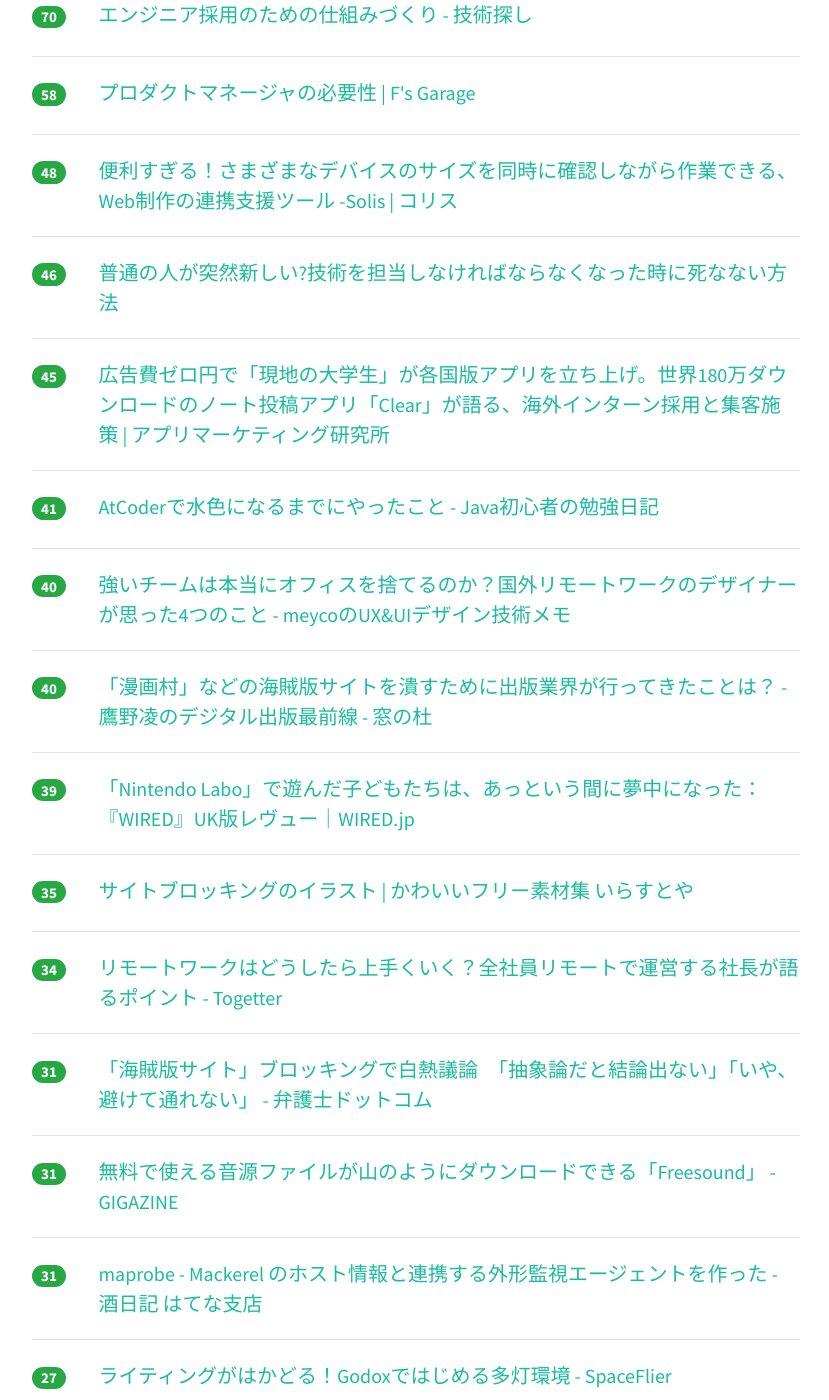
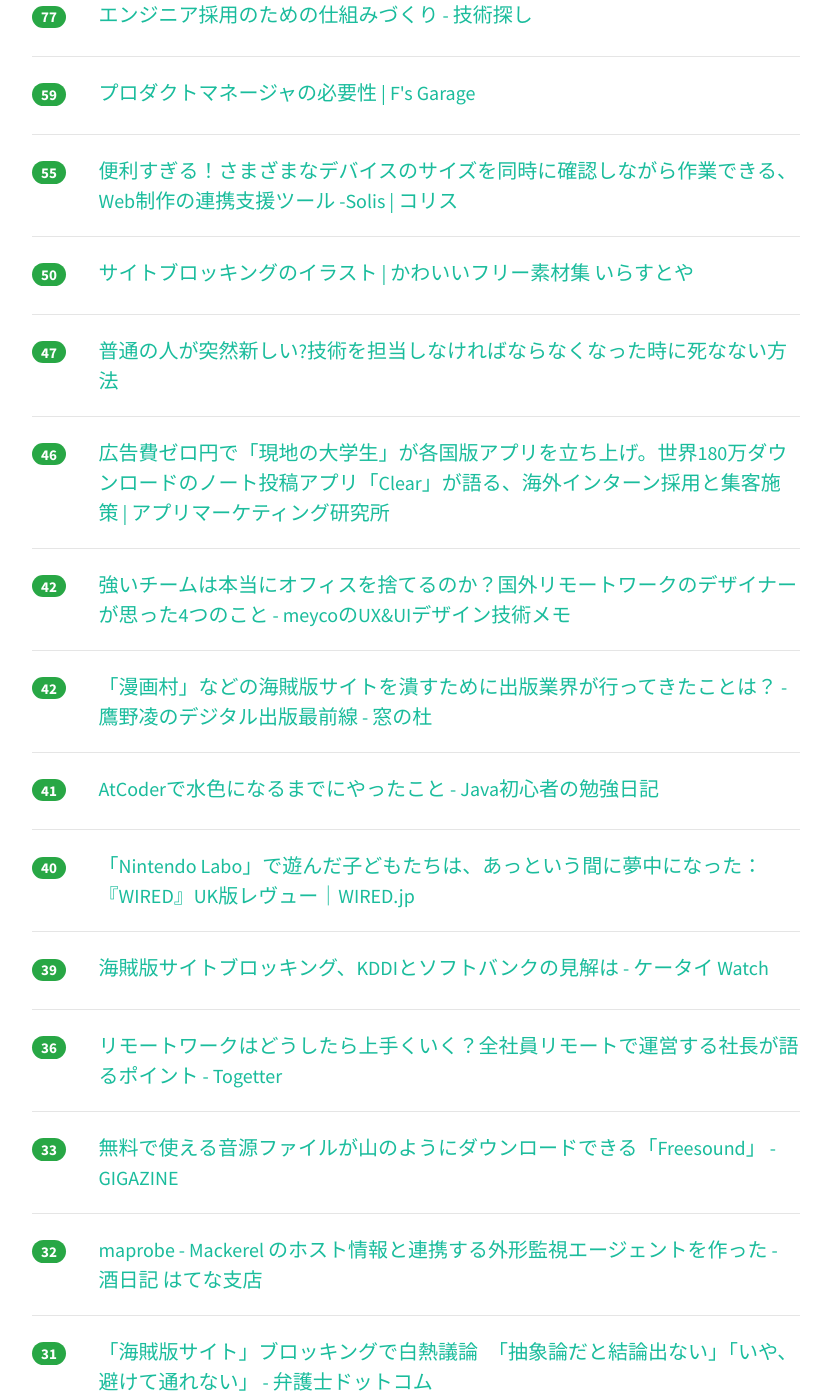
Before and after one commit to yatta47/hatena-matome-site, a Jekyll site: the page built from _posts/2018-04-23-hatena.md, in a window 1280 px wide and 1400 px high, scrolled down 1468 px. Shown: the whole window, without its empty margins (224-1053 px from the left). Built offline with Jekyll 4.4.1, drawn with Linux system fonts in a browser that asks for light colours; nearby versions of some CDN libraries; some of the changed text lies outside the part shown.

Commit message:
Updated 2018-04-23

```diff
--- a/_posts/2018-04-23-hatena.md
+++ b/_posts/2018-04-23-hatena.md
@@ -1,89 +1,104 @@
 ---
 layout: post
 title:  "2018-04-23 はてぶIT"
-date:   2018-04-23 18:02:23
+date:   2018-04-23 19:01:08
 tags: [it-hotentry]
 ---
-49 件のデータあり
+51 件のデータあり
 
 <hr><div class="row">
-<div class="col-1"><span class="badge badge-pill badge-success h2">571</span></div>
+<div class="col-1"><span class="badge badge-pill badge-success h2">586</span></div>
 <div class="col-11"><a href='https://news.yahoo.co.jp/byline/yamamotoichiro/20180422-00084326/' target='_blank'>NTTグループが23日月曜にも傘下ISPに対し独自のブロッキング案を発表・実施か(山本一郎) - 個人 - Yahoo!ニュース</a></div>
 </div>
 <hr>
 <div class="row">
-<div class="col-1"><span class="badge badge-pill badge-success h2">221</span></div>
+<div class="col-1"><span class="badge badge-pill badge-success h2">239</span></div>
+<div class="col-11"><a href='https://www.businessinsider.jp/post-165996' target='_blank'>イーロン・マスク氏がテスラの従業員に送った、生産性を上げるための7つのアドバイス | BUSINESS INSIDER JAPAN</a></div>
+</div>
+<hr>
+<div class="row">
+<div class="col-1"><span class="badge badge-pill badge-success h2">225</span></div>
 <div class="col-11"><a href='http://www.mag2.com/p/money/437235' target='_blank'>Amazon一強時代は終焉へ。「Google」がじわじわとEC界を侵略している＝シバタナオキ | マネーボイス</a></div>
 </div>
 <hr>
 <div class="row">
-<div class="col-1"><span class="badge badge-pill badge-success h2">217</span></div>
-<div class="col-11"><a href='https://www.businessinsider.jp/post-165996' target='_blank'>イーロン・マスク氏がテスラの従業員に送った、生産性を上げるための7つのアドバイス | BUSINESS INSIDER JAPAN</a></div>
-</div>
-<hr>
-<div class="row">
-<div class="col-1"><span class="badge badge-pill badge-success h2">205</span></div>
+<div class="col-1"><span class="badge badge-pill badge-success h2">209</span></div>
 <div class="col-11"><a href='http://nlab.itmedia.co.jp/nl/articles/1804/22/news031.html' target='_blank'>BBCが1万6000種類以上の「効果音」を無料公開　非営利目的での利用が可能 - ねとらぼ</a></div>
 </div>
 <hr>
 <div class="row">
-<div class="col-1"><span class="badge badge-pill badge-success h2">196</span></div>
+<div class="col-1"><span class="badge badge-pill badge-success h2">203</span></div>
+<div class="col-11"><a href='http://programming-study.com/trouble/programming-language-learn/' target='_blank'>プログラミング初心者が最初に習得すべきプログラミング言語 | プロスタ</a></div>
+</div>
+<hr>
+<div class="row">
+<div class="col-1"><span class="badge badge-pill badge-success h2">199</span></div>
 <div class="col-11"><a href='http://www.publickey1.jp/blog/18/mysql_802json.html' target='_blank'>MySQL 8.0正式版がリリース。性能が最大で2倍、JSONデータや地理情報などサポート。ロールによるユーザー権限の管理も可能に － Publickey</a></div>
 </div>
 <hr>
 <div class="row">
-<div class="col-1"><span class="badge badge-pill badge-success h2">191</span></div>
-<div class="col-11"><a href='http://programming-study.com/trouble/programming-language-learn/' target='_blank'>プログラミング初心者が最初に習得すべきプログラミング言語 | プロスタ</a></div>
-</div>
-<hr>
-<div class="row">
-<div class="col-1"><span class="badge badge-pill badge-success h2">174</span></div>
+<div class="col-1"><span class="badge badge-pill badge-success h2">198</span></div>
 <div class="col-11"><a href='https://note.hapticweb.org/n/n8e0b97e2c8e0' target='_blank'>Slackを使って、生活も仕事もハッピーにするためにやっていること｜ますぶちみなこ</a></div>
 </div>
 <hr>
 <div class="row">
-<div class="col-1"><span class="badge badge-pill badge-success h2">109</span></div>
+<div class="col-1"><span class="badge badge-pill badge-success h2">132</span></div>
+<div class="col-11"><a href='https://www.nttdocomo.co.jp/info/news_release/2018/04/23_00.html' target='_blank'>報道発表資料 : インターネット上の海賊版サイトに対するブロッキングの実施について | お知らせ | NTTドコモ</a></div>
+</div>
+<hr>
+<div class="row">
+<div class="col-1"><span class="badge badge-pill badge-success h2">130</span></div>
 <div class="col-11"><a href='https://togetter.com/li/1220646' target='_blank'>「購入したコンテンツ、ダウンロード済みコンテンツも閲覧不可になる」なんてことをやっているから正規のサービス利用者が増えないんだよ！ - Togetter</a></div>
 </div>
 <hr>
 <div class="row">
-<div class="col-1"><span class="badge badge-pill badge-success h2">102</span></div>
-<div class="col-11"><a href='https://www.nttdocomo.co.jp/info/news_release/2018/04/23_00.html' target='_blank'>報道発表資料 : インターネット上の海賊版サイトに対するブロッキングの実施について | お知らせ | NTTドコモ</a></div>
+<div class="col-1"><span class="badge badge-pill badge-success h2">124</span></div>
+<div class="col-11"><a href='https://www.ntt.com/about-us/press-releases/news/article/2018/0423.html' target='_blank'>ニュース 2018年4月23日:インターネット上の海賊版サイトに対するブロッキングの実施について | NTT Com 企業情報 | NTTコミュニケーションズ 企業情報</a></div>
 </div>
 <hr>
 <div class="row">
-<div class="col-1"><span class="badge badge-pill badge-success h2">100</span></div>
+<div class="col-1"><span class="badge badge-pill badge-success h2">103</span></div>
 <div class="col-11"><a href='https://anond.hatelabo.jp/20180422163951' target='_blank'>残り1メモリで耐える信号機やめろ</a></div>
 </div>
 <hr>
 <div class="row">
-<div class="col-1"><span class="badge badge-pill badge-success h2">99</span></div>
-<div class="col-11"><a href='https://www.ntt.com/about-us/press-releases/news/article/2018/0423.html' target='_blank'>ニュース 2018年4月23日:インターネット上の海賊版サイトに対するブロッキングの実施について | NTT Com 企業情報 | NTTコミュニケーションズ 企業情報</a></div>
-</div>
-<hr>
-<div class="row">
-<div class="col-1"><span class="badge badge-pill badge-success h2">70</span></div>
+<div class="col-1"><span class="badge badge-pill badge-success h2">77</span></div>
 <div class="col-11"><a href='http://blog.hiroppy.me/entry/2018/04/23/100031' target='_blank'>エンジニア採用のための仕組みづくり - 技術探し</a></div>
 </div>
 <hr>
 <div class="row">
-<div class="col-1"><span class="badge badge-pill badge-success h2">58</span></div>
+<div class="col-1"><span class="badge badge-pill badge-success h2">59</span></div>
 <div class="col-11"><a href='https://f-shin.net/fsgarage/6341' target='_blank'>プロダクトマネージャの必要性 | F's Garage</a></div>
 </div>
 <hr>
 <div class="row">
-<div class="col-1"><span class="badge badge-pill badge-success h2">48</span></div>
+<div class="col-1"><span class="badge badge-pill badge-success h2">55</span></div>
 <div class="col-11"><a href='https://coliss.com/articles/build-websites/operation/work/live-design-output-solis.html' target='_blank'>便利すぎる！さまざまなデバイスのサイズを同時に確認しながら作業できる、Web制作の連携支援ツール -Solis | コリス</a></div>
 </div>
 <hr>
 <div class="row">
-<div class="col-1"><span class="badge badge-pill badge-success h2">46</span></div>
+<div class="col-1"><span class="badge badge-pill badge-success h2">50</span></div>
+<div class="col-11"><a href='https://www.irasutoya.com/2018/04/blog-post_856.html' target='_blank'>サイトブロッキングのイラスト | かわいいフリー素材集 いらすとや</a></div>
+</div>
+<hr>
+<div class="row">
+<div class="col-1"><span class="badge badge-pill badge-success h2">47</span></div>
 <div class="col-11"><a href='https://www.slideshare.net/HirokiIshikawa1/ss-94490585' target='_blank'>普通の人が突然新しい?技術を担当しなければならなくなった時に死なない方法</a></div>
 </div>
 <hr>
 <div class="row">
-<div class="col-1"><span class="badge badge-pill badge-success h2">45</span></div>
+<div class="col-1"><span class="badge badge-pill badge-success h2">46</span></div>
 <div class="col-11"><a href='http://appmarketinglabo.net/clear-marketing/' target='_blank'>広告費ゼロ円で「現地の大学生」が各国版アプリを立ち上げ。世界180万ダウンロードのノート投稿アプリ「Clear」が語る、海外インターン採用と集客施策 | アプリマーケティング研究所</a></div>
+</div>
+<hr>
+<div class="row">
+<div class="col-1"><span class="badge badge-pill badge-success h2">42</span></div>
+<div class="col-11"><a href='http://meyco.hateblo.jp/entry/2018/04/23/012939' target='_blank'>強いチームは本当にオフィスを捨てるのか？国外リモートワークのデザイナーが思った4つのこと - meycoのUX&UIデザイン技術メモ</a></div>
+</div>
+<hr>
+<div class="row">
+<div class="col-1"><span class="badge badge-pill badge-success h2">42</span></div>
+<div class="col-11"><a href='https://forest.watch.impress.co.jp/docs/bookwatch/digipub/1118474.html' target='_blank'>「漫画村」などの海賊版サイトを潰すために出版業界が行ってきたことは？ - 鷹野凌のデジタル出版最前線 - 窓の杜</a></div>
 </div>
 <hr>
 <div class="row">
@@ -93,42 +108,32 @@ tags: [it-hotentry]
 <hr>
 <div class="row">
 <div class="col-1"><span class="badge badge-pill badge-success h2">40</span></div>
-<div class="col-11"><a href='http://meyco.hateblo.jp/entry/2018/04/23/012939' target='_blank'>強いチームは本当にオフィスを捨てるのか？国外リモートワークのデザイナーが思った4つのこと - meycoのUX&UIデザイン技術メモ</a></div>
-</div>
-<hr>
-<div class="row">
-<div class="col-1"><span class="badge badge-pill badge-success h2">40</span></div>
-<div class="col-11"><a href='https://forest.watch.impress.co.jp/docs/bookwatch/digipub/1118474.html' target='_blank'>「漫画村」などの海賊版サイトを潰すために出版業界が行ってきたことは？ - 鷹野凌のデジタル出版最前線 - 窓の杜</a></div>
+<div class="col-11"><a href='https://wired.jp/2018/04/23/nintendo-labo-review-uk/' target='_blank'>「Nintendo Labo」で遊んだ子どもたちは、あっという間に夢中になった：『WIRED』UK版レヴュー｜WIRED.jp</a></div>
 </div>
 <hr>
 <div class="row">
 <div class="col-1"><span class="badge badge-pill badge-success h2">39</span></div>
-<div class="col-11"><a href='https://wired.jp/2018/04/23/nintendo-labo-review-uk/' target='_blank'>「Nintendo Labo」で遊んだ子どもたちは、あっという間に夢中になった：『WIRED』UK版レヴュー｜WIRED.jp</a></div>
+<div class="col-11"><a href='https://k-tai.watch.impress.co.jp/docs/news/1118522.html' target='_blank'>海賊版サイトブロッキング、KDDIとソフトバンクの見解は - ケータイ Watch</a></div>
 </div>
 <hr>
 <div class="row">
-<div class="col-1"><span class="badge badge-pill badge-success h2">35</span></div>
-<div class="col-11"><a href='https://www.irasutoya.com/2018/04/blog-post_856.html' target='_blank'>サイトブロッキングのイラスト | かわいいフリー素材集 いらすとや</a></div>
+<div class="col-1"><span class="badge badge-pill badge-success h2">36</span></div>
+<div class="col-11"><a href='https://togetter.com/li/1220491' target='_blank'>リモートワークはどうしたら上手くいく？全社員リモートで運営する社長が語るポイント - Togetter</a></div>
 </div>
 <hr>
 <div class="row">
-<div class="col-1"><span class="badge badge-pill badge-success h2">34</span></div>
-<div class="col-11"><a href='https://togetter.com/li/1220491' target='_blank'>リモートワークはどうしたら上手くいく？全社員リモートで運営する社長が語るポイント - Togetter</a></div>
+<div class="col-1"><span class="badge badge-pill badge-success h2">33</span></div>
+<div class="col-11"><a href='https://gigazine.net/news/20150109-freesound/' target='_blank'>無料で使える音源ファイルが山のようにダウンロードできる「Freesound」 - GIGAZINE</a></div>
+</div>
+<hr>
+<div class="row">
+<div class="col-1"><span class="badge badge-pill badge-success h2">32</span></div>
+<div class="col-11"><a href='https://sfujiwara.hatenablog.com/entry/2018/04/23/113316' target='_blank'>maprobe - Mackerel のホスト情報と連携する外形監視エージェントを作った - 酒日記 はてな支店</a></div>
 </div>
 <hr>
 <div class="row">
 <div class="col-1"><span class="badge badge-pill badge-success h2">31</span></div>
 <div class="col-11"><a href='https://www.bengo4.com/internet/n_7763/' target='_blank'>「海賊版サイト」ブロッキングで白熱議論　「抽象論だと結論出ない」「いや、避けて通れない」 - 弁護士ドットコム</a></div>
-</div>
-<hr>
-<div class="row">
-<div class="col-1"><span class="badge badge-pill badge-success h2">31</span></div>
-<div class="col-11"><a href='https://gigazine.net/news/20150109-freesound/' target='_blank'>無料で使える音源ファイルが山のようにダウンロードできる「Freesound」 - GIGAZINE</a></div>
-</div>
-<hr>
-<div class="row">
-<div class="col-1"><span class="badge badge-pill badge-success h2">31</span></div>
-<div class="col-11"><a href='https://sfujiwara.hatenablog.com/entry/2018/04/23/113316' target='_blank'>maprobe - Mackerel のホスト情報と連携する外形監視エージェントを作った - 酒日記 はてな支店</a></div>
 </div>
 <hr>
 <div class="row">
@@ -142,8 +147,8 @@ tags: [it-hotentry]
 </div>
 <hr>
 <div class="row">
-<div class="col-1"><span class="badge badge-pill badge-success h2">24</span></div>
-<div class="col-11"><a href='https://k-tai.watch.impress.co.jp/docs/news/1118522.html' target='_blank'>海賊版サイトブロッキング、KDDIとソフトバンクの見解は - ケータイ Watch</a></div>
+<div class="col-1"><span class="badge badge-pill badge-success h2">23</span></div>
+<div class="col-11"><a href='http://news.tv-asahi.co.jp/news_society/articles/000125724.html' target='_blank'>高須クリニックの訴え退け　“名誉毀損”裁判</a></div>
 </div>
 <hr>
 <div class="row">
@@ -158,17 +163,27 @@ tags: [it-hotentry]
 <hr>
 <div class="row">
 <div class="col-1"><span class="badge badge-pill badge-success h2">22</span></div>
+<div class="col-11"><a href='https://www.nikkei.com/article/DGXMZO29556940Y8A410C1FFR000/' target='_blank'>広がる「天才プログラマー」人脈　企業価値5000億円超　　：日本経済新聞</a></div>
+</div>
+<hr>
+<div class="row">
+<div class="col-1"><span class="badge badge-pill badge-success h2">22</span></div>
 <div class="col-11"><a href='https://toyokeizai.net/articles/-/217670' target='_blank'>若い会社なのに高収益で新卒も辞めない54社 | 就職四季報プラスワン | 東洋経済オンライン | 経済ニュースの新基準</a></div>
 </div>
 <hr>
 <div class="row">
-<div class="col-1"><span class="badge badge-pill badge-success h2">21</span></div>
-<div class="col-11"><a href='https://www.nikkei.com/article/DGXMZO29556940Y8A410C1FFR000/' target='_blank'>広がる「天才プログラマー」人脈　企業価値5000億円超　　：日本経済新聞</a></div>
+<div class="col-1"><span class="badge badge-pill badge-success h2">22</span></div>
+<div class="col-11"><a href='https://www.asahi.com/articles/ASL4R4Q81L4RULFA01G.html' target='_blank'>海賊版サイト、ＮＴＴが接続遮断へ　政府要請受け初実施：朝日新聞デジタル</a></div>
+</div>
+<hr>
+<div class="row">
+<div class="col-1"><span class="badge badge-pill badge-success h2">22</span></div>
+<div class="col-11"><a href='https://speakerdeck.com/spesnova/a-design-guide-for-kubernetes-in-production-japanese' target='_blank'>Kubernetes 運用設計ガイド / A design guide for Kubernetes in production (Japanese) // Speaker Deck</a></div>
 </div>
 <hr>
 <div class="row">
 <div class="col-1"><span class="badge badge-pill badge-success h2">21</span></div>
-<div class="col-11"><a href='http://news.tv-asahi.co.jp/news_society/articles/000125724.html' target='_blank'>高須クリニックの訴え退け　“名誉毀損”裁判</a></div>
+<div class="col-11"><a href='http://uxmilk.jp/71921' target='_blank'>Atlassianがデザインシステムの構築から学んだこと | UX MILK</a></div>
 </div>
 <hr>
 <div class="row">
@@ -187,8 +202,23 @@ tags: [it-hotentry]
 </div>
 <hr>
 <div class="row">
+<div class="col-1"><span class="badge badge-pill badge-success h2">20</span></div>
+<div class="col-11"><a href='https://hajipion.com/2721.html' target='_blank'>スマートロックの天敵「マンションのオートロック」も鍵なしでスマホから開けられるようにしてみた | hajipion.com</a></div>
+</div>
+<hr>
+<div class="row">
+<div class="col-1"><span class="badge badge-pill badge-success h2">20</span></div>
+<div class="col-11"><a href='https://k-tai.watch.impress.co.jp/docs/news/1118509.html' target='_blank'>ドコモなどNTTグループ3社、海賊版サイトのブロッキング実施へ - ケータイ Watch</a></div>
+</div>
+<hr>
+<div class="row">
 <div class="col-1"><span class="badge badge-pill badge-success h2">19</span></div>
 <div class="col-11"><a href='https://anond.hatelabo.jp/20180421122554' target='_blank'>名前はAから始めたほうがいい。</a></div>
+</div>
+<hr>
+<div class="row">
+<div class="col-1"><span class="badge badge-pill badge-success h2">19</span></div>
+<div class="col-11"><a href='https://akiba-pc.watch.impress.co.jp/docs/news/news/1118366.html' target='_blank'>VIVE Proの“フルセット版”が発売、新型ベースステーションやコントローラーが付属 - AKIBA PC Hotline!</a></div>
 </div>
 <hr>
 <div class="row">
@@ -197,23 +227,8 @@ tags: [it-hotentry]
 </div>
 <hr>
 <div class="row">
-<div class="col-1"><span class="badge badge-pill badge-success h2">19</span></div>
-<div class="col-11"><a href='https://hajipion.com/2721.html' target='_blank'>スマートロックの天敵「マンションのオートロック」も鍵なしでスマホから開けられるようにしてみた | hajipion.com</a></div>
-</div>
-<hr>
-<div class="row">
-<div class="col-1"><span class="badge badge-pill badge-success h2">19</span></div>
-<div class="col-11"><a href='http://uxmilk.jp/71921' target='_blank'>Atlassianがデザインシステムの構築から学んだこと | UX MILK</a></div>
-</div>
-<hr>
-<div class="row">
 <div class="col-1"><span class="badge badge-pill badge-success h2">18</span></div>
-<div class="col-11"><a href='https://akiba-pc.watch.impress.co.jp/docs/news/news/1118366.html' target='_blank'>VIVE Proの“フルセット版”が発売、新型ベースステーションやコントローラーが付属 - AKIBA PC Hotline!</a></div>
-</div>
-<hr>
-<div class="row">
-<div class="col-1"><span class="badge badge-pill badge-success h2">17</span></div>
-<div class="col-11"><a href='https://www.asahi.com/articles/ASL4R4Q81L4RULFA01G.html' target='_blank'>海賊版サイト、ＮＴＴが接続遮断へ　政府要請受け初実施：朝日新聞デジタル</a></div>
+<div class="col-11"><a href='http://tech.nikkeibp.co.jp/atcl/nxt/news/18/00978/' target='_blank'>NTTグループ、「漫画村」など海賊版3サイトへのサイトブロッキング開始へ | 日経 xTECH（クロステック）</a></div>
 </div>
 <hr>
 <div class="row">
@@ -222,8 +237,8 @@ tags: [it-hotentry]
 </div>
 <hr>
 <div class="row">
-<div class="col-1"><span class="badge badge-pill badge-success h2">15</span></div>
-<div class="col-11"><a href='https://k-tai.watch.impress.co.jp/docs/news/1118509.html' target='_blank'>ドコモなどNTTグループ3社、海賊版サイトのブロッキング実施へ - ケータイ Watch</a></div>
+<div class="col-1"><span class="badge badge-pill badge-success h2">13</span></div>
+<div class="col-11"><a href='http://kyoko-np.net/2018042301.html' target='_blank'>「最強パスワード選手権」開催　最優秀パスは来年発表</a></div>
 </div>
 <hr>
 <div class="row">
@@ -232,8 +247,8 @@ tags: [it-hotentry]
 </div>
 <hr>
 <div class="row">
-<div class="col-1"><span class="badge badge-pill badge-success h2">11</span></div>
-<div class="col-11"><a href='http://kyoko-np.net/2018042301.html' target='_blank'>「最強パスワード選手権」開催　最優秀パスは来年発表</a></div>
+<div class="col-1"><span class="badge badge-pill badge-success h2">8</span></div>
+<div class="col-11"><a href='http://twitter.com/karmax00/status/987761803194023937' target='_blank'>江川仮名子◎5/4西1-M15aさんのツイート: "作ってたら楽しくなってきた結果…　歴史の本初めて読むなら何がいいですか？って訊かれても案外答えられないんだけど初めて読むならやめといた</a></div>
 </div>
 <hr>
 <div class="row">
@@ -242,11 +257,6 @@ tags: [it-hotentry]
 </div>
 <hr>
 <div class="row">
-<div class="col-1"><span class="badge badge-pill badge-success h2">7</span></div>
-<div class="col-11"><a href='http://twitter.com/karmax00/status/987761803194023937' target='_blank'>江川仮名子◎5/4西1-M15aさんのツイート: "作ってたら楽しくなってきた結果…　歴史の本初めて読むなら何がいいですか？って訊かれても案外答えられないんだけど初めて読むならやめといた</a></div>
-</div>
-<hr>
-<div class="row">
 <div class="col-1"><span class="badge badge-pill badge-success h2">1</span></div>
 <div class="col-11"><a href='http://d.hatena.ne.jp/nowokay/20180422#1524417422' target='_blank'>GraalVMでRust動かしたりレイトレをネイティブコンパイルしたり - きしだのはてな</a></div>
 </div>
```
